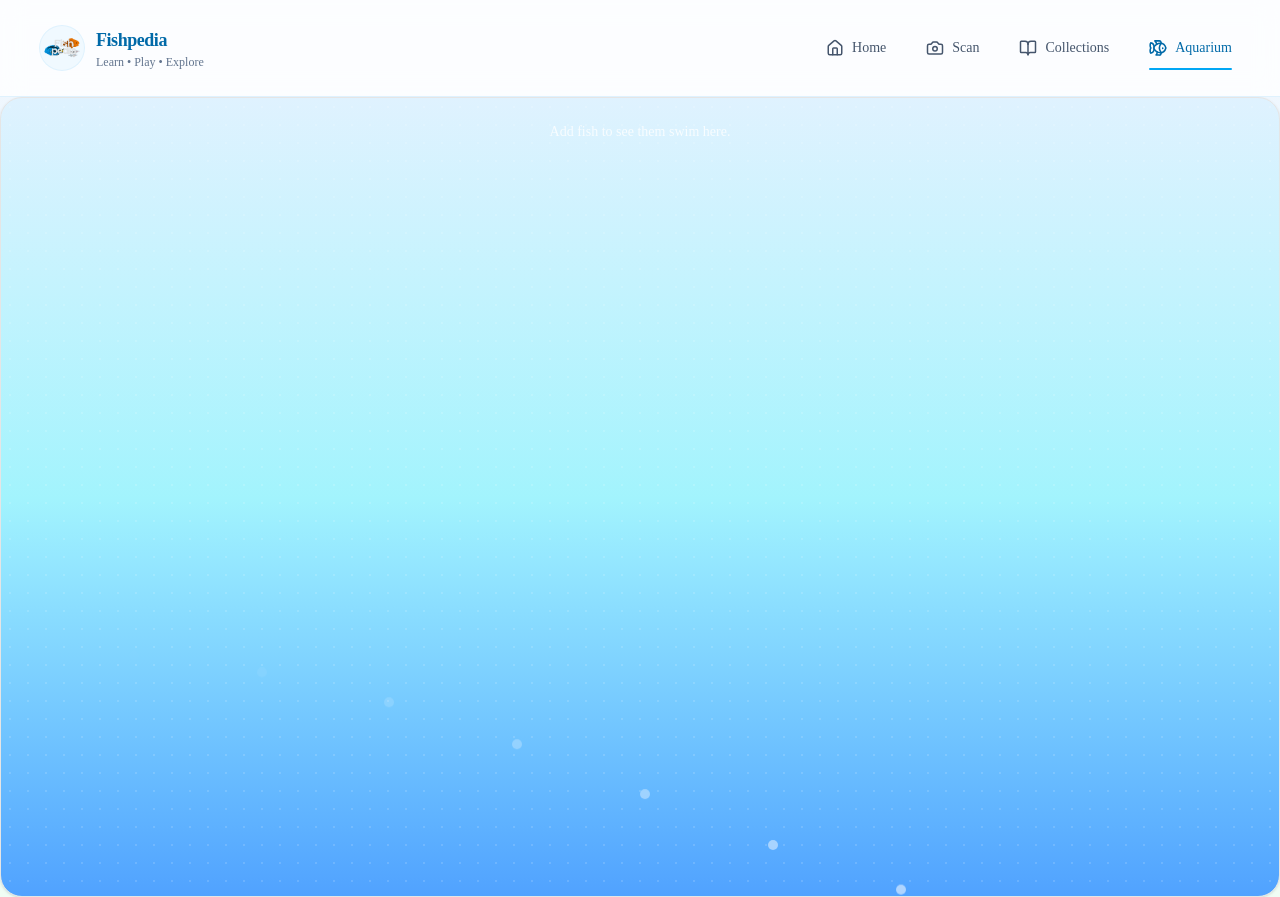
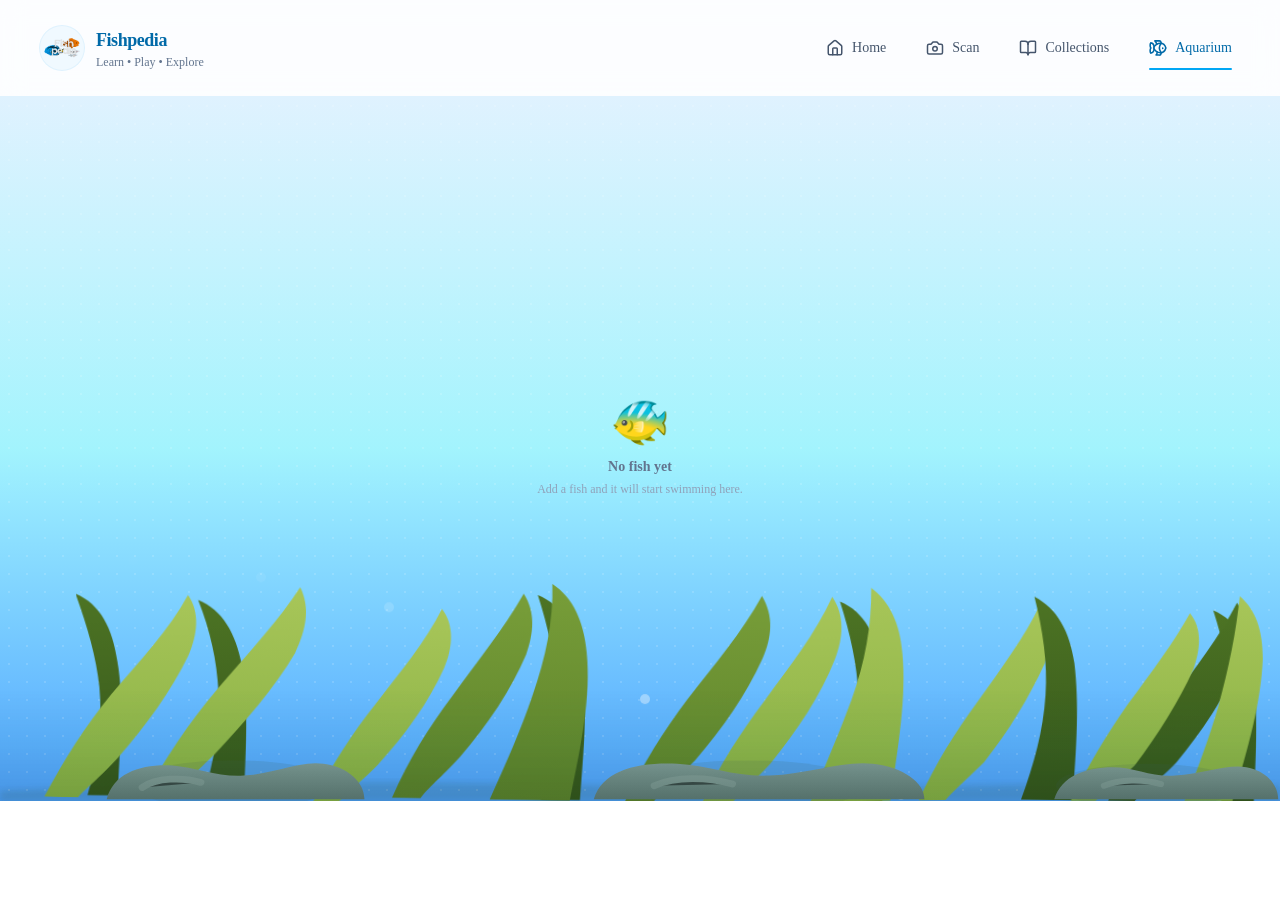
Before and after one commit to TingChiehLin/fishpedia, a Next.js app: page /aquarium in a window 1280 px wide. After the commit the page ends 801 px from the top, so only its background shows below. Built offline with nearby package versions, Linux system fonts and the light colour scheme.

Commit message:
Add - aquarium

```diff
--- a/src/app/fish-collection/page.tsx
+++ b/src/app/fish-collection/page.tsx
@@ -365,22 +365,6 @@ function FishCollectionCard({ fish }: { fish: Fish }) {
               ? fish.fact
               : "A secret entry is waiting here. Reel this fish in to unlock its full story."}
           </p>
-
-          <div
-            className={cn(
-              "flex items-center justify-between rounded-2xl px-4 py-3 text-sm",
-              isCollected
-                ? "bg-sky-50 text-sky-700"
-                : "bg-white/70 text-slate-500 ring-1 ring-slate-200",
-            )}
-          >
-            <span>
-              {isCollected ? "Collection note updated" : "Discovery needed"}
-            </span>
-            <span className="font-semibold">
-              {isCollected ? "Entry complete" : "???"}
-            </span>
-          </div>
         </div>
       </div>
     </article>
--- a/src/components/ui/AquariumTank.tsx
+++ b/src/components/ui/AquariumTank.tsx
@@ -4,12 +4,164 @@ import { useEffect, useMemo, useRef, useState, useLayoutEffect } from "react";
 import { AnimatePresence, motion } from "framer-motion";
 import { gsap } from "gsap";
 import { AquariumFish, getAquariumFish } from "@/lib/aquariumStorage";
+import Image from "next/image";
 
 type QuizQuestion = {
   question: string;
   options: string[];
   answerIndex: number;
 };
+
+function AquariumSeaweedDecoration() {
+  return (
+    <div className="pointer-events-none absolute inset-x-0 bottom-0 z-20">
+      <div className="absolute inset-x-0 bottom-0 h-28 bg-gradient-to-t from-emerald-950/12 via-emerald-800/6 to-transparent" />
+      <svg
+        aria-hidden="true"
+        viewBox="0 0 1440 260"
+        className="h-[150px] w-full sm:h-[180px] lg:h-[220px]"
+        preserveAspectRatio="none"
+      >
+        <defs>
+          <linearGradient id="bladeLight" x1="0" y1="0" x2="0" y2="1">
+            <stop offset="0%" stopColor="#A8C659" />
+            <stop offset="100%" stopColor="#87AF43" />
+          </linearGradient>
+          <linearGradient id="bladeMid" x1="0" y1="0" x2="0" y2="1">
+            <stop offset="0%" stopColor="#789E39" />
+            <stop offset="100%" stopColor="#5C812A" />
+          </linearGradient>
+          <linearGradient id="bladeDark" x1="0" y1="0" x2="0" y2="1">
+            <stop offset="0%" stopColor="#4D7424" />
+            <stop offset="100%" stopColor="#35551A" />
+          </linearGradient>
+          <linearGradient id="rockFill" x1="0" y1="0" x2="0" y2="1">
+            <stop offset="0%" stopColor="#7F9994" />
+            <stop offset="100%" stopColor="#607A75" />
+          </linearGradient>
+          <filter
+            id="bladeShadowNew"
+            x="-20%"
+            y="-20%"
+            width="140%"
+            height="140%"
+          >
+            <feGaussianBlur stdDeviation="3.5" />
+          </filter>
+        </defs>
+
+        <g opacity="0.14" filter="url(#bladeShadowNew)">
+          <path
+            d="M0 248C164 240 318 236 494 238C706 242 910 248 1094 242C1254 238 1368 238 1440 242V260H0V248Z"
+            fill="#2B4A20"
+          />
+        </g>
+
+        <g
+          fill="url(#bladeDark)"
+          className="aquarium-seaweed-sway-left"
+          style={{ animationDuration: "7.2s", animationDelay: "0.3s" }}
+        >
+          <path d="M96 260C108 214 112 174 108 132C104 96 94 62 80 22C108 34 122 62 128 102C136 148 132 196 130 260Z" />
+          <path d="M226 260C238 220 244 178 242 136C240 100 232 64 218 28C246 40 260 66 268 104C276 148 274 196 272 260Z" />
+          <path d="M606 260C618 214 624 172 622 128C620 92 612 56 600 18C628 30 644 58 650 98C658 144 654 192 650 260Z" />
+          <path d="M946 260C958 218 964 176 962 132C960 96 952 60 940 22C968 34 982 62 988 102C996 146 992 194 990 260Z" />
+          <path d="M1370 260C1380 220 1384 180 1382 138C1380 102 1372 66 1360 28C1388 40 1400 68 1406 108C1412 152 1410 198 1408 260Z" />
+        </g>
+
+        <g
+          fill="url(#bladeLight)"
+          className="aquarium-seaweed-sway-right"
+          style={{ animationDuration: "5.8s", animationDelay: "0.1s" }}
+        >
+          <path d="M50 260C72 214 94 176 122 138C154 96 186 60 206 18C220 38 218 64 208 90C190 132 162 174 132 212C110 238 96 250 88 260Z" />
+          <path d="M162 260C184 212 210 170 242 128C278 82 310 44 332 6C344 30 340 56 328 84C306 126 274 166 240 206C214 234 198 248 188 260Z" />
+          <path d="M352 260C372 216 394 178 420 142C448 102 474 68 492 28C506 46 506 72 496 98C480 138 454 178 424 214C402 238 388 250 380 260Z" />
+        </g>
+
+        <g
+          fill="url(#bladeMid)"
+          className="aquarium-seaweed-sway-left"
+          style={{ animationDuration: "6.7s", animationDelay: "0.9s" }}
+        >
+          <path d="M438 260C456 214 478 176 504 138C532 96 560 58 582 16C596 38 594 62 586 88C570 130 544 172 514 210C492 236 478 248 470 260Z" />
+          <path d="M548 260C566 216 582 176 594 136C608 92 616 48 614 4C638 20 650 48 654 84C660 136 650 192 638 260Z" />
+          <path d="M700 260C720 214 742 176 768 138C798 96 828 58 850 14C864 38 862 62 852 88C834 132 808 172 778 210C754 236 740 248 732 260Z" />
+        </g>
+
+        <g
+          fill="url(#bladeLight)"
+          className="aquarium-seaweed-sway-right"
+          style={{ animationDuration: "6.1s", animationDelay: "1.1s" }}
+        >
+          <path d="M792 260C812 216 836 178 864 140C894 98 922 62 942 18C956 40 954 66 944 92C928 134 900 176 870 214C848 238 834 250 826 260Z" />
+          <path d="M914 260C932 216 948 178 962 140C978 96 986 52 986 8C1006 24 1018 50 1020 86C1024 138 1014 194 1004 260Z" />
+          <path d="M1036 260C1056 216 1078 180 1104 144C1132 104 1158 68 1176 30C1190 50 1188 76 1180 100C1162 140 1138 180 1110 216C1088 238 1074 250 1066 260Z" />
+        </g>
+
+        <g
+          fill="url(#bladeDark)"
+          className="aquarium-seaweed-sway-left"
+          style={{ animationDuration: "6.9s", animationDelay: "0.6s" }}
+        >
+          <path d="M1146 260C1160 218 1170 178 1172 136C1174 98 1168 60 1158 20C1184 34 1198 60 1204 98C1210 146 1208 194 1204 260Z" />
+          <path d="M1244 260C1264 218 1286 180 1312 142C1340 102 1366 66 1386 24C1400 44 1398 68 1390 94C1374 136 1348 178 1320 214C1298 238 1282 250 1274 260Z" />
+        </g>
+
+        <g
+          fill="url(#bladeLight)"
+          className="aquarium-seaweed-sway-right"
+          style={{ animationDuration: "5.2s", animationDelay: "1.4s" }}
+        >
+          <path d="M1206 260C1226 218 1246 182 1270 146C1298 106 1322 72 1340 38C1354 56 1352 80 1344 104C1328 142 1304 182 1278 218C1256 240 1242 252 1234 260Z" />
+          <path d="M1334 260C1350 220 1362 184 1372 148C1384 102 1392 60 1396 18C1414 34 1422 58 1422 92C1420 144 1406 196 1388 260Z" />
+        </g>
+
+        <g opacity="0.14">
+          <ellipse cx="262" cy="240" rx="118" ry="28" fill="#425D58" />
+          <ellipse cx="842" cy="242" rx="132" ry="30" fill="#425D58" />
+          <ellipse cx="1292" cy="242" rx="104" ry="26" fill="#425D58" />
+        </g>
+
+        <g>
+          <path
+            d="M120 258C128 226 160 216 194 218C220 220 246 232 274 230C308 228 338 212 364 216C392 220 410 238 410 258H120Z"
+            fill="url(#rockFill)"
+          />
+          <path
+            d="M668 258C678 224 716 214 762 216C798 218 828 232 866 230C910 228 948 212 982 216C1016 220 1040 238 1040 258H668Z"
+            fill="url(#rockFill)"
+          />
+          <path
+            d="M1186 258C1194 230 1222 220 1252 220C1276 220 1296 232 1322 230C1354 228 1380 216 1402 220C1424 224 1438 240 1438 258H1186Z"
+            fill="url(#rockFill)"
+          />
+          <path
+            d="M160 244C176 232 206 232 226 238"
+            stroke="#90A8A2"
+            strokeWidth="8"
+            strokeLinecap="round"
+            opacity="0.45"
+          />
+          <path
+            d="M736 242C760 230 798 232 824 240"
+            stroke="#90A8A2"
+            strokeWidth="8"
+            strokeLinecap="round"
+            opacity="0.45"
+          />
+          <path
+            d="M1242 242C1260 234 1286 234 1306 240"
+            stroke="#90A8A2"
+            strokeWidth="7"
+            strokeLinecap="round"
+            opacity="0.45"
+          />
+        </g>
+      </svg>
+    </div>
+  );
+}
 
 export default function AquariumTank() {
   const [fish, setFish] = useState<AquariumFish[]>([]);
@@ -62,7 +214,7 @@ export default function AquariumTank() {
         setQuiz(questions);
       } catch (error) {
         setQuizError(
-          error instanceof Error ? error.message : "Failed to load quiz"
+          error instanceof Error ? error.message : "Failed to load quiz",
         );
       } finally {
         setQuizLoading(false);
@@ -100,7 +252,9 @@ export default function AquariumTank() {
 
   const totalQuestions = quiz?.length ?? 0;
   const activeQuestion =
-    quiz && quiz.length > 0 ? quiz[Math.min(currentIndex, quiz.length - 1)] : null;
+    quiz && quiz.length > 0
+      ? quiz[Math.min(currentIndex, quiz.length - 1)]
+      : null;
 
   const fishList = useMemo(() => fish, [fish]);
 
@@ -119,7 +273,8 @@ export default function AquariumTank() {
       nodes.forEach((el, index) => {
         if (!el) return;
         const fishItem = fishList[index];
-        const hasFacing = fishItem?.facing === "left" || fishItem?.facing === "right";
+        const hasFacing =
+          fishItem?.facing === "left" || fishItem?.facing === "right";
         const direction = hasFacing
           ? fishItem.facing === "left"
             ? -1
@@ -153,7 +308,7 @@ export default function AquariumTank() {
   }, [fishList]);
 
   return (
-    <section className="rounded-3xl border bg-gradient-to-b from-sky-100 via-cyan-200 to-blue-400 p-6 shadow-sm relative overflow-hidden min-h-screen flex flex-col">
+    <section className="relative flex h-[calc(100dvh-96px)] flex-col overflow-hidden bg-gradient-to-b from-sky-100 via-cyan-200 to-blue-400 p-6 shadow-sm">
       <div className="absolute inset-0 opacity-40 pointer-events-none aquarium-waves" />
       <div className="absolute inset-0 pointer-events-none">
         {Array.from({ length: 8 }).map((_, i) => (
@@ -168,10 +323,14 @@ export default function AquariumTank() {
         ))}
       </div>
 
-      <div ref={tankRef} className="relative flex-1 min-h-[70vh]">
+      <div ref={tankRef} className="relative flex-1 overflow-hidden">
         {fishList.length === 0 ? (
-          <div className="flex h-full items-center justify-center text-white/80 text-sm">
-            Add fish to see them swim here.
+          <div className="flex h-full flex-col items-center justify-center text-center text-slate-500">
+            <div className="text-3xl lg:text-5xl mb-2 animate-bounce">🐠</div>
+            <p className="text-sm font-semibold">No fish yet</p>
+            <p className="text-xs text-slate-400 mt-1">
+              Add a fish and it will start swimming here.
+            </p>
           </div>
         ) : (
           fishList.map((item, index) => (
@@ -190,15 +349,19 @@ export default function AquariumTank() {
                 }
               }}
             >
-              <img
+              <Image
                 src={item.cutoutUrl}
                 alt={item.name}
+                width={144}
+                height={144}
                 className="h-36 w-auto drop-shadow-lg"
               />
             </div>
           ))
         )}
       </div>
+
+      <AquariumSeaweedDecoration />
 
       {selectedFish && (
         <div
@@ -226,9 +389,11 @@ export default function AquariumTank() {
               </button>
             </div>
             <div className="mt-4 rounded-xl p-4 fish-spin-wrapper relative">
-              <img
+              <Image
                 src={selectedFish.cutoutUrl}
                 alt={selectedFish.name}
+                width={500}
+                height={500}
                 className="w-full h-auto fish-spin-360"
               />
 
@@ -316,9 +481,7 @@ export default function AquariumTank() {
                   Generating a fun fact quiz...
                 </p>
               )}
-              {quizError && (
-                <p className="text-sm text-red-600">{quizError}</p>
-              )}
+              {quizError && <p className="text-sm text-red-600">{quizError}</p>}
               {quiz && totalQuestions === 0 && (
                 <p className="text-sm text-gray-500">
                   No questions available right now.
@@ -389,7 +552,6 @@ export default function AquariumTank() {
                 </div>
               )}
             </div>
-
           </div>
         </div>
       )}
```
Also changed, not shown: src/app/globals.css (+35 -0 lines).
